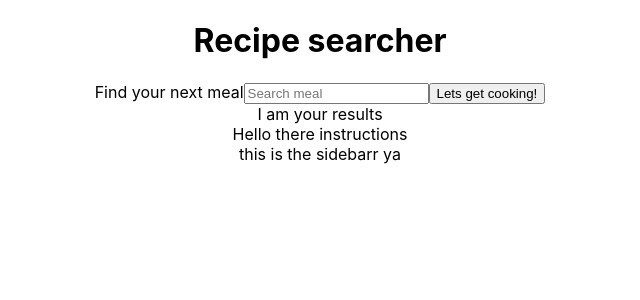
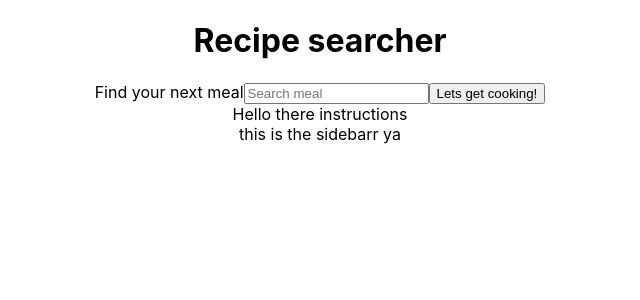
Before and after one commit to MattStudzinski/Recipe-Search, a React (Create React App) app: page / in a window 1280 px wide. Shown: the top 300 px of the page, without its empty margins (320-960 px from the left). Built offline with nearby package versions, Linux system fonts and the light colour scheme.

Commit message:
populate list

```diff
--- a/src/App.js
+++ b/src/App.js
@@ -7,11 +7,12 @@ import React, {useEffect, useState} from 'react'
 
 function App() {
   const [search, setSearch] = useState("")
+  const [recipes, setRecipes] = useState([])
 
   const APP_ID ='bb0a04fb'
   const API_KEY ='a3373011db3d5cb902adb61da213a1cb'
 
-  function api () {
+  function getapi () {
     const url1 =`https://api.edamam.com/search?q=${search}&app_id=${APP_ID}&app_key=${API_KEY}`
     fetch (url1)
     .then((res) => {
@@ -19,17 +20,11 @@ function App() {
     })
     .then((data) => {
       console.log(data)
+      setSearch("")
+      setRecipes(data.hits)
 
     })
   }
-
-
-
-
-
-
-
-
 
 
     const handleChange = (event) => {
@@ -37,25 +32,24 @@ function App() {
 
     }
 
-    // function handleChange(event) {
-    //   setSearch(event.target.value);
-    // }
+
 
     const handleSubmit = (event) => {
         event.preventDefault()
         console.log(search)
-        api()
+        getapi()
 
     }
 
   return (
     <div className="App">
-      <h1 onClick={api}>Recipe searcher</h1>
+      <h1>Recipe searcher</h1>
       <Search
       handleChange= {handleChange}
       handleSubmit= {handleSubmit}
       search= {search} />
-      <Results />
+      <Results
+      recipes={recipes}/>
       <Details />
       <Sidebar />
 
--- a/src/results/Results.js
+++ b/src/results/Results.js
@@ -1,9 +1,11 @@
 import React from 'react';
 
-const Results = () => {
+const Results = ({recipes}) => {
     return (
-        <div>
-            I am your results
+        <div className='recipes'>
+        {recipes !== [] && recipes.map(recipe =>
+            <h2>{recipe.recipe.label}</h2>   )}
+
         </div>
     );
 };
--- a/src/search/Search.js
+++ b/src/search/Search.js
@@ -1,5 +1,8 @@
 
 const Search = ({handleChange, handleSubmit, search}) => {
+
+
+
 
 
     return (
@@ -10,7 +13,8 @@ const Search = ({handleChange, handleSubmit, search}) => {
             id="ingredients"
             type="ingredients"
             onChange={handleChange}
-            value={search.ingredients}
+            value= {search}
+
             />
             <button type='submit'>Lets get cooking!</button>
         </form>
```
